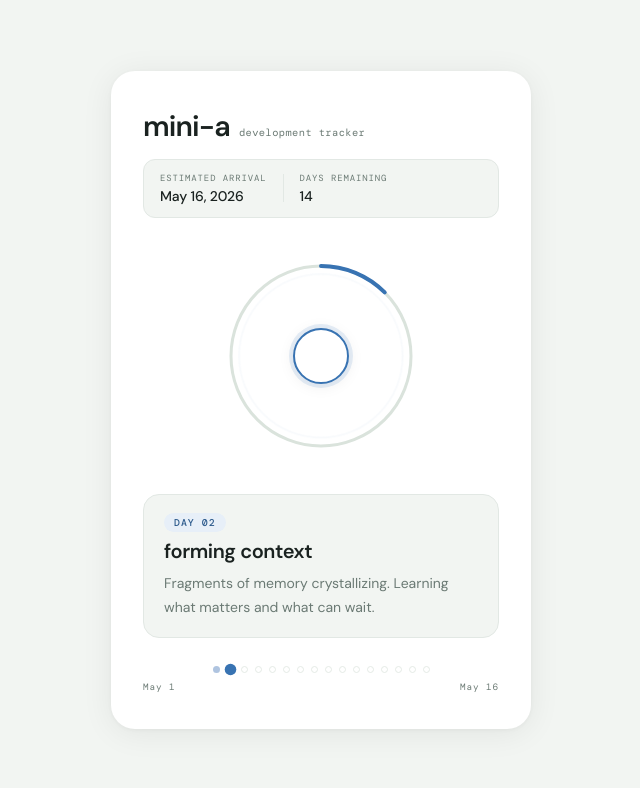
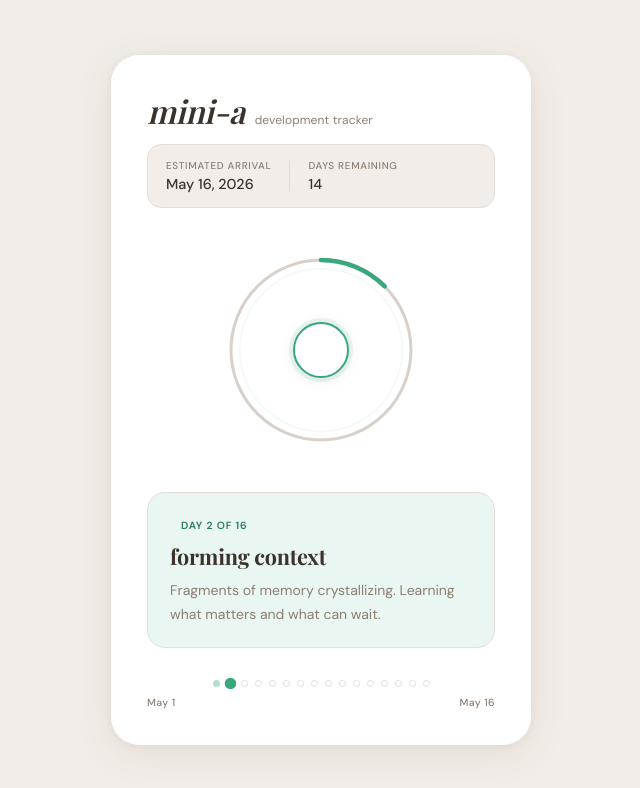
Before and after one commit to amymapsmith/mini-a, a plain HTML site: page index.html in a window 1280 px wide. Shown: the whole page, without its empty margins (319-959 px from the left). Drawn offline with nearby package versions, Linux system fonts and the light colour scheme; some icons are missing; a web font is replaced by a local one.

Commit message:
redesign: warm health-app aesthetic, Playfair Display serif, cream palette
Co-Authored-By: Claude Sonnet 4.6 <noreply@anthropic.com>

```diff
--- a/index.html
+++ b/index.html
@@ -6,7 +6,7 @@
   <title>mini-a · development tracker</title>
   <link rel="preconnect" href="https://fonts.googleapis.com">
   <link rel="preconnect" href="https://fonts.gstatic.com" crossorigin>
-  <link href="https://fonts.googleapis.com/css2?family=DM+Sans:ital,opsz,wght@0,9..40,300;0,9..40,400;0,9..40,500;0,9..40,600;1,9..40,400&family=DM+Mono:wght@400;500&display=swap" rel="stylesheet">
+  <link href="https://fonts.googleapis.com/css2?family=DM+Mono:wght@400;500&family=DM+Sans:opsz,wght@9..40,400;9..40,500;9..40,600&family=Playfair+Display:ital,wght@0,600;0,700;1,500;1,600&display=swap" rel="stylesheet">
   <link rel="stylesheet" href="https://cdn.jsdelivr.net/npm/iconoir@7.3.0/css/iconoir.min.css">
   <link rel="stylesheet" href="style.css">
 </head>
--- a/script.js
+++ b/script.js
@@ -30,19 +30,19 @@ function todayDay() {
   return Math.min(Math.max(n, 1), TOTAL);
 }
 
-// Days 1–15: hue sweeps 215 (blue) → 155 (sage). Day 16: 42 (warm amber).
+// Days 1–15: hue sweeps 165 (sage) → 42 (amber). Day 16: 42 (warm gold).
 function stageHue(day) {
   if (day >= TOTAL) return 42;
-  return Math.round(215 - 60 * (day - 1) / (TOTAL - 2));
+  return Math.round(165 - 123 * (day - 1) / (TOTAL - 2));
 }
 
 function stageColors(day) {
   const h = stageHue(day);
   return {
-    main:   `hsl(${h}, 52%, 46%)`,
-    light:  `hsl(${h}, 55%, 94%)`,
-    text:   `hsl(${h}, 52%, 36%)`,
-    ripple: `hsl(${h}, 52%, 46%)`,
+    main:   `hsl(${h}, 50%, 44%)`,
+    light:  `hsl(${h}, 42%, 94%)`,
+    text:   `hsl(${h}, 50%, 32%)`,
+    ripple: `hsl(${h}, 50%, 44%)`,
   };
 }
 
@@ -65,11 +65,12 @@ function renderStage(day) {
   icon.style.fontSize = Math.round(sz * 0.36) + 'px';
   icon.style.color    = c.main;
 
-  // Day chip
+  // Day chip + stage card tint
   const chip = document.getElementById('dayChip');
-  chip.textContent         = `DAY ${String(day).padStart(2, '0')}`;
+  chip.textContent         = `Day ${day} of ${TOTAL}`;
   chip.style.background    = c.light;
   chip.style.color         = c.text;
+  document.querySelector('.stage-card').style.background = c.light;
 
   // Stats row — days remaining
   const daysLeft = TOTAL - day;
--- a/style.css
+++ b/style.css
@@ -1,10 +1,10 @@
 :root {
-  --bg: #f2f5f2;
-  --card: #ffffff;
-  --text: #1a2220;
-  --muted: #6b7a74;
-  --border: #e2e8e4;
-  --track: #dae3dc;
+  --bg:     hsl(30, 28%, 93%);
+  --card:   #ffffff;
+  --text:   hsl(28, 16%, 20%);
+  --muted:  hsl(26, 10%, 50%);
+  --border: hsl(28, 18%, 87%);
+  --track:  hsl(28, 16%, 82%);
 }
 
 * { margin: 0; padding: 0; box-sizing: border-box; }
@@ -24,19 +24,21 @@ body {
   display: flex;
   align-items: center;
   justify-content: center;
-  padding: 32px 16px;
+  padding: 40px 16px;
 }
 
 .card {
   background: var(--card);
-  border-radius: 24px;
-  box-shadow: 0 4px 32px rgba(0, 0, 0, 0.07), 0 1px 4px rgba(0, 0, 0, 0.04);
-  padding: 36px 32px;
+  border-radius: 28px;
+  box-shadow:
+    0 2px 8px hsla(28, 40%, 30%, 0.06),
+    0 8px 40px hsla(28, 40%, 30%, 0.09);
+  padding: 40px 36px 36px;
   width: min(420px, 100%);
   display: flex;
   flex-direction: column;
   align-items: center;
-  gap: 28px;
+  gap: 32px;
 }
 
 /* ── Header ── */
@@ -45,37 +47,39 @@ header {
   width: 100%;
   display: flex;
   flex-direction: column;
-  gap: 14px;
+  gap: 16px;
 }
 
 .brand {
   display: flex;
   align-items: baseline;
-  gap: 9px;
+  gap: 10px;
 }
 
 .brand-name {
-  font-size: 1.8rem;
+  font-family: 'Playfair Display', Georgia, serif;
+  font-style: italic;
+  font-size: 2rem;
   font-weight: 600;
-  letter-spacing: -0.03em;
+  letter-spacing: -0.01em;
   color: var(--text);
+  line-height: 1;
 }
 
 .brand-tag {
-  font-family: 'DM Mono', monospace;
-  font-size: 0.65rem;
-  letter-spacing: 0.04em;
+  font-size: 0.75rem;
+  font-weight: 400;
   color: var(--muted);
-  font-weight: 400;
+  letter-spacing: 0.01em;
 }
 
 .stats-row {
   display: flex;
   align-items: center;
-  gap: 16px;
-  padding: 12px 16px;
+  gap: 18px;
+  padding: 14px 18px;
   background: var(--bg);
-  border-radius: 12px;
+  border-radius: 14px;
   border: 1px solid var(--border);
 }
 
@@ -86,23 +90,22 @@ header {
 }
 
 .stat-label {
-  font-family: 'DM Mono', monospace;
-  font-size: 0.56rem;
-  letter-spacing: 0.1em;
+  font-size: 0.62rem;
+  font-weight: 500;
+  letter-spacing: 0.07em;
   text-transform: uppercase;
   color: var(--muted);
 }
 
 .stat-value {
-  font-size: 0.875rem;
+  font-size: 0.9rem;
   font-weight: 500;
   color: var(--text);
-  letter-spacing: -0.01em;
 }
 
 .stat-rule {
   width: 1px;
-  height: 28px;
+  height: 30px;
   background: var(--border);
   flex-shrink: 0;
 }
@@ -134,11 +137,11 @@ header {
 
 .ring-fill {
   fill: none;
-  stroke-width: 4;
+  stroke-width: 4.5;
   stroke-linecap: round;
   transform-origin: center;
   transform: rotate(-90deg);
-  transition: stroke-dashoffset 1.3s cubic-bezier(0.4, 0, 0.2, 1), stroke 1.3s ease;
+  transition: stroke-dashoffset 1.4s cubic-bezier(0.4, 0, 0.2, 1), stroke 1.4s ease;
 }
 
 .orb {
@@ -154,30 +157,29 @@ header {
   border-radius: 50%;
   border: 1.5px solid transparent;
   opacity: 0;
-  animation: ripple 2.8s ease-out infinite;
+  animation: ripple 3s ease-out infinite;
   pointer-events: none;
-  transition: width 0.9s ease, height 0.9s ease, border-color 1.3s ease;
+  transition: width 0.9s ease, height 0.9s ease, border-color 1.4s ease;
 }
 
 @keyframes ripple {
-  0%   { transform: scale(1);    opacity: 0.5; }
-  100% { transform: scale(1.6); opacity: 0; }
+  0%   { transform: scale(1);    opacity: 0.45; }
+  100% { transform: scale(1.65); opacity: 0; }
 }
 
 .face {
   border-radius: 50%;
-  background: #fff;
+  background: var(--card);
   display: flex;
   align-items: center;
   justify-content: center;
   border: 2px solid transparent;
-  box-shadow: 0 2px 16px rgba(0, 0, 0, 0.08);
-  transition: width 0.9s ease, height 0.9s ease, border-color 1.3s ease,
-              box-shadow 1.3s ease;
+  transition: width 0.9s ease, height 0.9s ease, border-color 1.4s ease,
+              box-shadow 1.4s ease;
 }
 
 .face i {
-  transition: font-size 0.9s ease, color 1.3s ease;
+  transition: font-size 0.9s ease, color 1.4s ease;
 }
 
 /* ── Stage card ── */
@@ -186,37 +188,38 @@ header {
   width: 100%;
   display: flex;
   flex-direction: column;
-  gap: 7px;
-  padding: 18px 20px;
-  background: var(--bg);
-  border-radius: 16px;
+  gap: 8px;
+  padding: 22px 22px 20px;
+  border-radius: 18px;
   border: 1px solid var(--border);
+  transition: background 1.4s ease;
 }
 
 .day-chip {
   display: inline-flex;
   align-items: center;
-  font-family: 'DM Mono', monospace;
-  font-size: 0.62rem;
-  font-weight: 500;
-  letter-spacing: 0.1em;
-  padding: 3px 10px;
+  font-size: 0.65rem;
+  font-weight: 600;
+  letter-spacing: 0.08em;
+  text-transform: uppercase;
+  padding: 4px 11px;
   border-radius: 100px;
   width: fit-content;
-  transition: background 1.3s ease, color 1.3s ease;
+  transition: background 1.4s ease, color 1.4s ease;
 }
 
 .stage-card h2 {
-  font-size: 1.25rem;
-  font-weight: 600;
-  letter-spacing: -0.02em;
-  line-height: 1.25;
+  font-family: 'Playfair Display', Georgia, serif;
+  font-size: 1.35rem;
+  font-weight: 700;
+  letter-spacing: -0.01em;
+  line-height: 1.2;
   color: var(--text);
 }
 
 .stage-card p {
   font-size: 0.875rem;
-  line-height: 1.72;
+  line-height: 1.75;
   color: var(--muted);
   font-weight: 400;
 }
@@ -241,29 +244,29 @@ header {
   transition: transform 0.2s ease, opacity 0.2s ease;
 }
 
-.dot.past   { opacity: 0.4; }
+.dot.past    { opacity: 0.38; }
 .dot.current { transform: scale(1.65); }
 .dot.future  { background: transparent !important; border: 1.5px solid var(--track); opacity: 0.7; }
 
-.dot:hover { transform: scale(1.9) !important; opacity: 1 !important; }
+.dot:hover { transform: scale(2) !important; opacity: 1 !important; }
 
 .range {
   display: flex;
   justify-content: space-between;
-  margin-top: 8px;
-  font-family: 'DM Mono', monospace;
-  font-size: 0.58rem;
-  letter-spacing: 0.1em;
+  margin-top: 9px;
+  font-size: 0.65rem;
+  font-weight: 500;
+  letter-spacing: 0.04em;
   color: var(--muted);
 }
 
 /* ── Born state ── */
 
 body.born .face {
-  animation: born-breathe 1.8s ease-in-out infinite alternate;
+  animation: born-breathe 2s ease-in-out infinite alternate;
 }
 
 @keyframes born-breathe {
-  from { box-shadow: 0 0 0 0px rgba(180, 140, 50, 0.25), 0 2px 16px rgba(0,0,0,0.08); }
-  to   { box-shadow: 0 0 0 10px rgba(180, 140, 50, 0.08), 0 4px 28px rgba(180, 140, 50, 0.2); }
+  from { box-shadow: 0 0 0 0px hsla(42, 70%, 50%, 0.2),  0 2px 16px hsla(28, 30%, 30%, 0.08); }
+  to   { box-shadow: 0 0 0 12px hsla(42, 70%, 50%, 0.06), 0 4px 28px hsla(42, 70%, 50%, 0.18); }
 }
```
